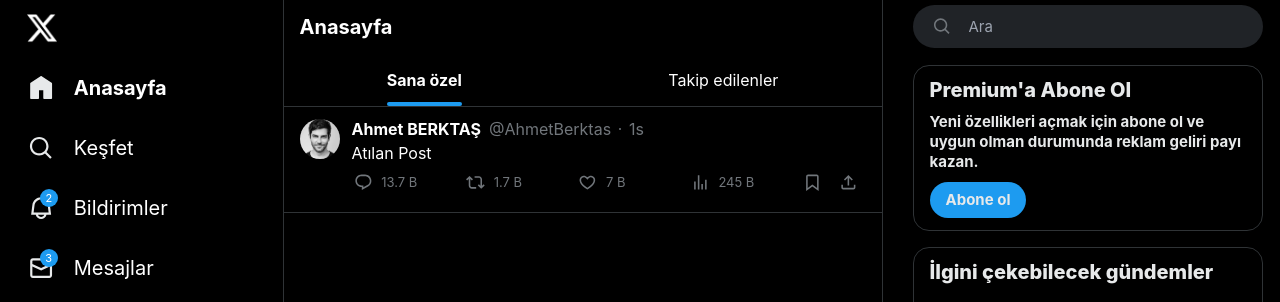
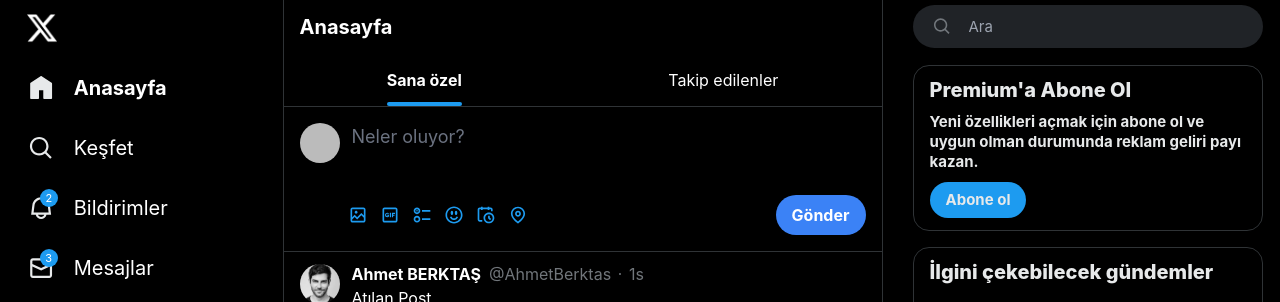
Before and after one commit to ahmetberktas/React-Firebase-Twitter-Main-Clone, a React (Vite) app: page /main in a window 1280 px wide. Shown: the top 302 px of the page. Built offline with nearby package versions, Linux system fonts and the light colour scheme; no server answers; sample sign-in values are in the browser's storage.

Commit message:
form component

```diff
--- /dev/null
+++ b/src/components/Form.jsx
@@ -0,0 +1,95 @@
+import React from "react";
+
+const Form = ({ user }) => {
+  return (
+    <form className="p-4 text-white space-y-4 border-b border-[#2f3336]">
+      <div className="flex items-start space-x-3">
+        <img
+          src={!user ? "./avatar.jpg" : user.photoURL}
+          className="w-10 h-10 rounded-full"
+        />
+        <textarea
+          className="flex-1 bg-transparent border-none resize-none text-lg placeholder-gray-500 focus:outline-none"
+          rows="2"
+          placeholder="Neler oluyor?"
+        ></textarea>
+      </div>
+
+      <div className="flex items-center justify-between ml-12">
+        <div className="flex items-center space-x-3 text-blue-500">
+          <svg
+            viewBox="0 0 24 24"
+            width={20}
+            height={20}
+            className="cursor-pointer"
+          >
+            <path
+              fill="#1d9bf0"
+              d="M3 5.5C3 4.119 4.119 3 5.5 3h13C19.881 3 21 4.119 21 5.5v13c0 1.381-1.119 2.5-2.5 2.5h-13C4.119 21 3 19.881 3 18.5v-13zM5.5 5c-.276 0-.5.224-.5.5v9.086l3-3 3 3 5-5 3 3V5.5c0-.276-.224-.5-.5-.5h-13zM19 15.414l-3-3-5 5-3-3-3 3V18.5c0 .276.224.5.5.5h13c.276 0 .5-.224.5-.5v-3.086zM9.75 7C8.784 7 8 7.784 8 8.75s.784 1.75 1.75 1.75 1.75-.784 1.75-1.75S10.716 7 9.75 7z"
+            ></path>
+          </svg>
+          <svg
+            viewBox="0 0 24 24"
+            width={20}
+            height={20}
+            className="cursor-pointer"
+          >
+            <path
+              fill="#1d9bf0"
+              d="M3 5.5C3 4.119 4.12 3 5.5 3h13C19.88 3 21 4.119 21 5.5v13c0 1.381-1.12 2.5-2.5 2.5h-13C4.12 21 3 19.881 3 18.5v-13zM5.5 5c-.28 0-.5.224-.5.5v13c0 .276.22.5.5.5h13c.28 0 .5-.224.5-.5v-13c0-.276-.22-.5-.5-.5h-13zM18 10.711V9.25h-3.74v5.5h1.44v-1.719h1.7V11.57h-1.7v-.859H18zM11.79 9.25h1.44v5.5h-1.44v-5.5zm-3.07 1.375c.34 0 .77.172 1.02.43l1.03-.86c-.51-.601-1.28-.945-2.05-.945C7.19 9.25 6 10.453 6 12s1.19 2.75 2.72 2.75c.85 0 1.54-.344 2.05-.945v-2.149H8.38v1.032H9.4v.515c-.17.086-.42.172-.68.172-.76 0-1.36-.602-1.36-1.375 0-.688.6-1.375 1.36-1.375z"
+            ></path>
+          </svg>
+          <svg
+            viewBox="0 0 24 24"
+            width={20}
+            height={20}
+            className="cursor-pointer"
+          >
+            <path
+              fill="#1d9bf0"
+              d="M6 5c-1.1 0-2 .895-2 2s.9 2 2 2 2-.895 2-2-.9-2-2-2zM2 7c0-2.209 1.79-4 4-4s4 1.791 4 4-1.79 4-4 4-4-1.791-4-4zm20 1H12V6h10v2zM6 15c-1.1 0-2 .895-2 2s.9 2 2 2 2-.895 2-2-.9-2-2-2zm-4 2c0-2.209 1.79-4 4-4s4 1.791 4 4-1.79 4-4 4-4-1.791-4-4zm20 1H12v-2h10v2zM7 7c0 .552-.45 1-1 1s-1-.448-1-1 .45-1 1-1 1 .448 1 1z"
+            ></path>
+          </svg>
+          <svg
+            viewBox="0 0 24 24"
+            width={20}
+            height={20}
+            className="cursor-pointer"
+          >
+            <path
+              fill="#1d9bf0"
+              d="M8 9.5C8 8.119 8.672 7 9.5 7S11 8.119 11 9.5 10.328 12 9.5 12 8 10.881 8 9.5zm6.5 2.5c.828 0 1.5-1.119 1.5-2.5S15.328 7 14.5 7 13 8.119 13 9.5s.672 2.5 1.5 2.5zM12 16c-2.224 0-3.021-2.227-3.051-2.316l-1.897.633c.05.15 1.271 3.684 4.949 3.684s4.898-3.533 4.949-3.684l-1.896-.638c-.033.095-.83 2.322-3.053 2.322zm10.25-4.001c0 5.652-4.598 10.25-10.25 10.25S1.75 17.652 1.75 12 6.348 1.75 12 1.75 22.25 6.348 22.25 12zm-2 0c0-4.549-3.701-8.25-8.25-8.25S3.75 7.451 3.75 12s3.701 8.25 8.25 8.25 8.25-3.701 8.25-8.25z"
+            ></path>
+          </svg>
+          <svg
+            viewBox="0 0 24 24"
+            width={20}
+            height={20}
+            className="cursor-pointer"
+          >
+            <path
+              fill="#1d9bf0"
+              d="M6 3V2h2v1h6V2h2v1h1.5C18.88 3 20 4.119 20 5.5v2h-2v-2c0-.276-.22-.5-.5-.5H16v1h-2V5H8v1H6V5H4.5c-.28 0-.5.224-.5.5v12c0 .276.22.5.5.5h3v2h-3C3.12 20 2 18.881 2 17.5v-12C2 4.119 3.12 3 4.5 3H6zm9.5 8c-2.49 0-4.5 2.015-4.5 4.5s2.01 4.5 4.5 4.5 4.5-2.015 4.5-4.5-2.01-4.5-4.5-4.5zM9 15.5C9 11.91 11.91 9 15.5 9s6.5 2.91 6.5 6.5-2.91 6.5-6.5 6.5S9 19.09 9 15.5zm5.5-2.5h2v2.086l1.71 1.707-1.42 1.414-2.29-2.293V13z"
+            ></path>
+          </svg>
+          <svg
+            viewBox="0 0 24 24"
+            width={20}
+            height={20}
+            className="cursor-pointer"
+          >
+            <path
+              fill="#1d9bf0"
+              d="M12 7c-1.93 0-3.5 1.57-3.5 3.5S10.07 14 12 14s3.5-1.57 3.5-3.5S13.93 7 12 7zm0 5c-.827 0-1.5-.673-1.5-1.5S11.173 9 12 9s1.5.673 1.5 1.5S12.827 12 12 12zm0-10c-4.687 0-8.5 3.813-8.5 8.5 0 5.967 7.621 11.116 7.945 11.332l.555.37.555-.37c.324-.216 7.945-5.365 7.945-11.332C20.5 5.813 16.687 2 12 2zm0 17.77c-1.665-1.241-6.5-5.196-6.5-9.27C5.5 6.916 8.416 4 12 4s6.5 2.916 6.5 6.5c0 4.073-4.835 8.028-6.5 9.27z"
+            ></path>
+          </svg>
+        </div>
+        <button className="bg-blue-500 hover:bg-blue-600 text-white font-bold py-2 px-4 rounded-full">
+          Gönder
+        </button>
+      </div>
+    </form>
+  );
+};
+
+export default Form;
--- a/src/pages/MainPage.jsx
+++ b/src/pages/MainPage.jsx
@@ -5,6 +5,7 @@
 import { onAuthStateChanged } from "firebase/auth";
 import { auth } from "../firebase/config";
 import Post from "../components/Post";
+import Form from "../components/Form";
 
 const MainPage = () => {
   const [user, setUser] = useState(null);
@@ -23,6 +24,7 @@
       <div className="flex-1 flex gap-[30px]">
         <main className="flex-1 max-w-[600px] border-x border-[#2f3336]">
           <Header title="Anasayfa"></Header>
+          <Form user={user}></Form>
           <Post></Post>
         </main>
         <RightBar></RightBar>
```
